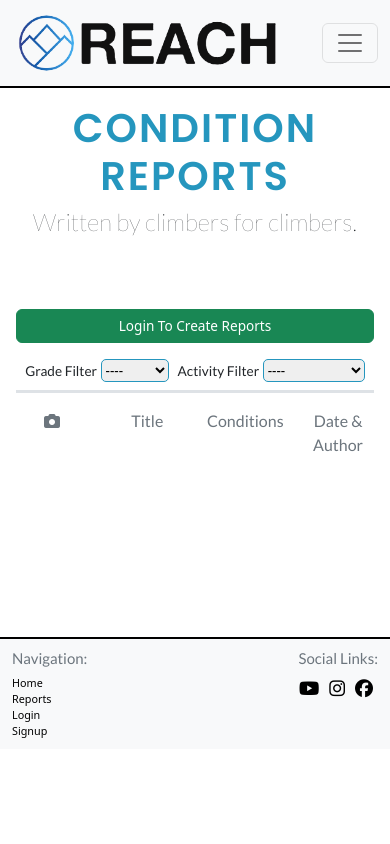
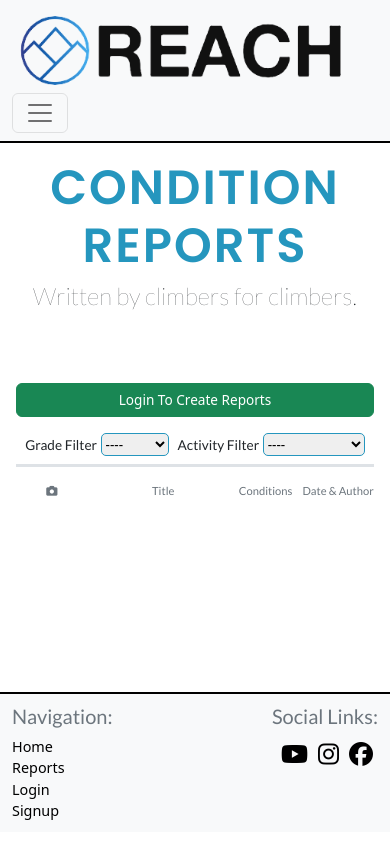
Before and after one commit to mtmanning93/Reach_reports, a Django app: page /reports/reports/ in a window 390 px wide. Run offline with Django 3.2, Linux system fonts and the light colour scheme; data that the repository does not hold is empty; some libraries are stand-ins or nearby versions.

Commit message:
Working on responsiveness of reports page

```diff
--- a/static/css/style.css
+++ b/static/css/style.css
@@ -306,10 +306,9 @@ label {
 
     /* Reports */
 
-    /* #gradeFilterForm {
-        display: flex;
-        flex-direction: column;
-    } */
+    .report-list-item {
+        font-size: 0.65em;
+    }
 
 }
 
@@ -336,10 +335,24 @@ label {
         font-size: 0.85em;
     }
 
+    .report-list-item,
+    #list-key {
+        font-size: 0.7em;
+    }
+
+    .report-list-item h4 {
+        font-size: 1.2em;
+    }
+
+    .img-thumbnail {
+        width: 65px;
+        height: 65px;
+    }
+
 }
 
 /* M screens, Tablets, Bootstrap <medium breakpoint */
-@media screen and (max-width: 768px) {
+@media screen and (min-width: 577px) and (max-width: 768px) {
 
     h1 {
         font-size: 2.5em;
@@ -356,8 +369,20 @@ label {
     }
 
     #sociallinks,
-    #footer-nav li {
+    #footer-nav li,
+    .report-list-item,
+    #list-key {
         font-size: 0.75em;
     }
 
+    /* Reports */
+
+    .report-list-item h4 {
+        font-size: 1.5em;
+    }
+
+    .img-thumbnail {
+        width: 75px;
+        height: 75px;
+    }
 }
--- a/templates/reports.html
+++ b/templates/reports.html
@@ -13,7 +13,7 @@
 
 <!-- Reports -->
 
-<div class="container-fluid col-11 col-sm-9 p-0">
+<div class="container-fluid col-11 col-sm-10 col-md-9 p-0">
 
     <!-- Filters -->
 
@@ -62,14 +62,14 @@
     </div>
 
     <!-- List Key -->
-    <div class="row text-center text-muted pt-3">
+    <div id="list-key" class="row text-center text-muted pt-3">
         <div class="col-3">
             <i class="fa-solid fa-camera"></i>
         </div>
-        <div class="col-3">
+        <div class="col-4 col-sm-3">
             <p>Title</p>
         </div>
-        <div class="col-3">
+        <div class="col-2 col-sm-3">
             <p>Conditions</p>
         </div>
         <div class="col-3">
@@ -99,10 +99,10 @@
                 <p class="img-num text-secondary">{{ report.images.all.count }}</p>
             </div>
             <!-- Title -->
-            <div class="col-3 text-start">
+            <div class="col-4 col-sm-3 text-start">
                 <h4 class="report-list-title mt-2 mb-2">{{ report.title }}</h4>
                 <p class="m-0">{{ report.activity_category|title }}</p>
-                <p class="mb-2">Goal achieved:
+                <p class="mb-2"><span class="text-secondary">Goal achieved:</span>
                     {% if report.goal_reached == "yes" %}
                     <i class="fa-solid fa-circle-check text-success"></i>
                     {% else %}
@@ -111,7 +111,7 @@
                     {{ report.goal_reached|title }}</p>
             </div>
             <!-- Overall Conditions -->
-            <div class="d-flex flex-column align-items-center justify-content-center col-3">
+            <div class="d-flex flex-column align-items-center justify-content-center col-2 col-sm-3">
                 {% if report.overall_conditions == "perfect" %}
                 <i class="fa-solid fa-star"></i>
                 {% elif report.overall_conditions == "good" %}
```
